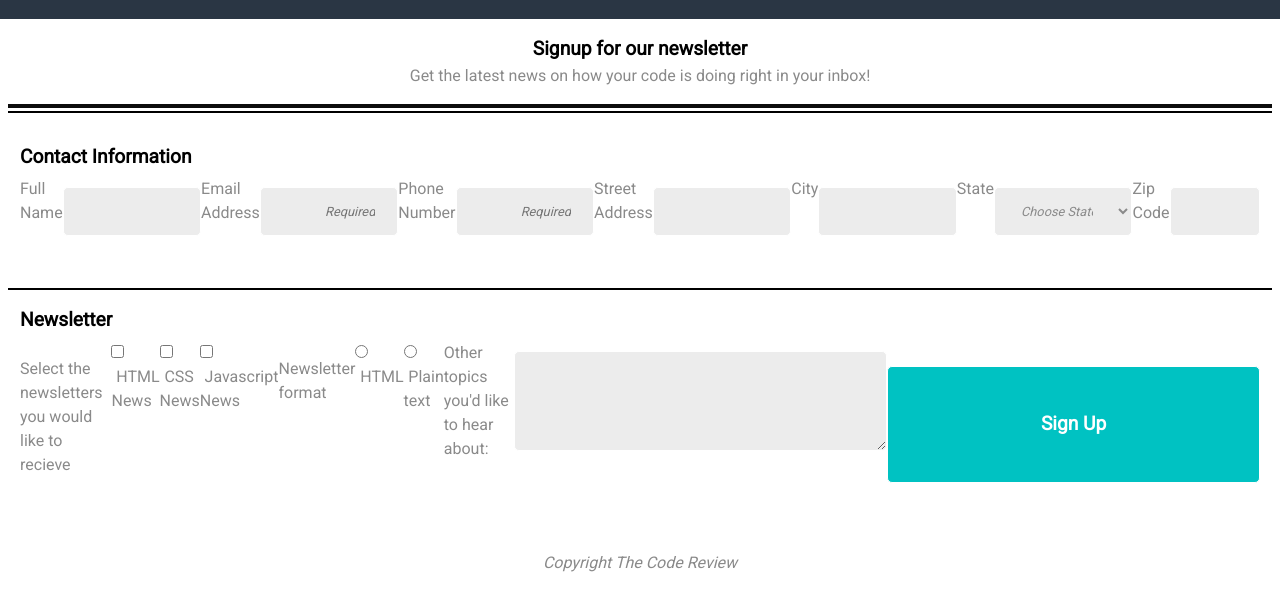
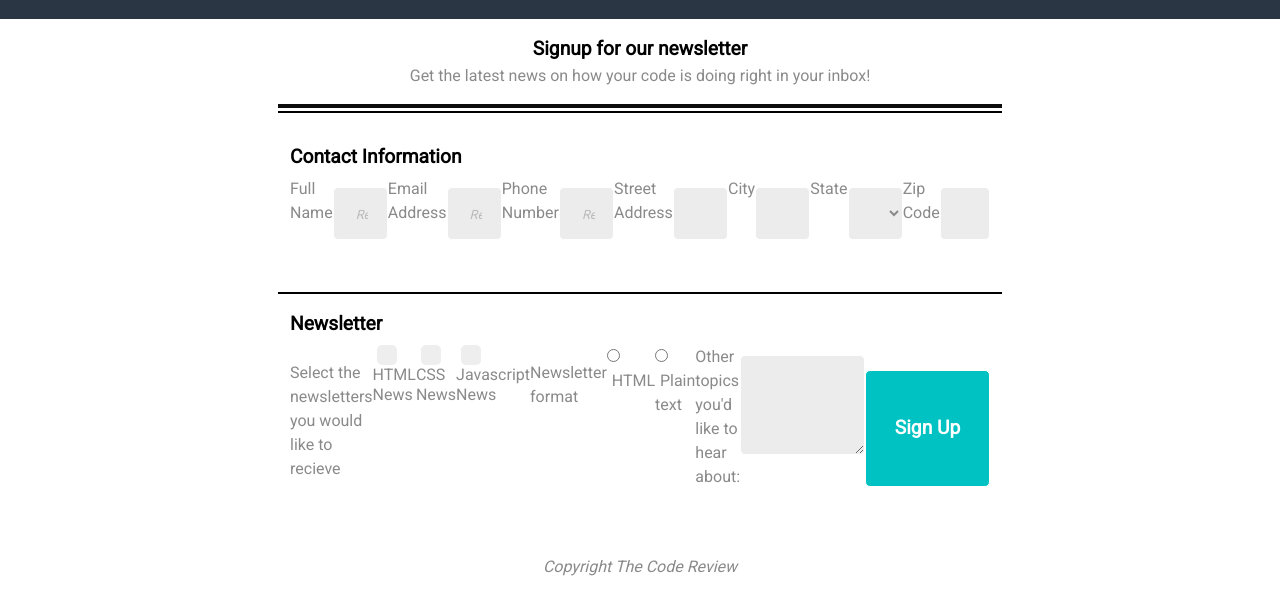
Before and after one commit to Jordanburch101/Techdegree-project-3, a plain HTML site: page index.html in a window 1280 px wide. Shown: the part 56-670 px from the top of the page. Drawn offline with Linux system fonts and the light colour scheme.

Commit message:
created custom checkboxes

```diff
--- a/css/style.css
+++ b/css/style.css
@@ -19,14 +19,7 @@ fieldset {
     border: none;
 }
 
-header {
-    display: flex;
-    flex-direction: column;
-    background-color: rgb(42, 54, 68);
-    color: white;
-    text-transform: uppercase;
-    padding: .5em;
-}
+
 
 h1 {
     font-size: 1.3em;
@@ -64,11 +57,16 @@ textarea {
     border: white solid 1px;
     border-radius: 5px;
     background-color: rgb(236, 236, 236);
+
+
+}
+
+::placeholder {
     text-align: right;
-    font-weight: lighter;
+    font-size: .8em;
     font-style: italic;
-    font-size: .8em;
-
+    color: #bbbbbb;
+    padding-right: 1EM;
 }
 
 #zip {
@@ -91,29 +89,71 @@ button[type="submit"] {
     background-color: rgb(0, 194, 194);
 }
 
-input[type="checkbox"] {
-    background-color: rgb(2, 204, 255);
-}
+/* ======CHECKBOX STYLES======*/
 
-option[value=""][disabled] {
+/* Hide the default checkbox */
+.custom-sq input[type=checkbox] {
     display: none;
 }
 
+/*custom check box */
+.custom-sq {
+font-size: 16px;
+line-height: 20px;
+padding-bottom: 1em;
+}
+
+.custom-sq label {
+cursor: pointer;
+}
+
+.custom-sq label:before {
+display: inline-block;
+width: 20px;
+margin-right: 5px;
+content: "\00a0";
+text-align: center;
+background: #eee;
+border-radius: 5px;
+}
+
+.custom-sq label:hover::before{
+background: #aaa;
+}
+
+/* On check */
+.custom-sq input:checked ~ label:before {
+content: "\2714";
+background: #3f6cb5;
+color: #fff;
+}
+
+/* ======RADIO STYLES======*/
+
+
+
 /* ======CLASS STYLES======*/
+
+.main-header {
+    display: flex;
+    flex-direction: column;
+    background-color: rgb(42, 54, 68);
+    color: white;
+    text-transform: uppercase;
+    padding: .5em;
+}
 
 .container {
     display: flex;
     flex-direction: column;
-    margin: auto;
     flex-wrap: wrap;
-    margin-left: .5em;
-    margin-right: .5em;
+    align-self: center;
 
 }
 
 .col {
     display: flex;
-    width: auto;
+    width: 320px;
 }
 
 
@@ -129,6 +169,8 @@ option[value=""][disabled] {
     font-weight: bold;
 
 }
+
+/* ======BODER STYLES======*/
 
 .double-border {
     background-color: rgb(255, 255, 255);
@@ -176,3 +218,13 @@ button:hover {
     outline: none;
     background-color: rgb(209, 125, 0);
 }
+
+/* ======DESKTOP STYLES======*/
+
+@media (min-width: 768px) {
+
+    .col {
+        width: 720px;
+    }
+
+}
--- a/index.html
+++ b/index.html
@@ -21,13 +21,14 @@
         </div>
 
         <div class="container">
-            <form action="index.html" method="post">
+
+            <form  action="index.html" method="post">
                 <div class="double-border"></div>
                 <fieldset class="col">
                     <legend><span class="title">Contact Information</span></legend>
 
                     <label for="full_name">Full Name</label>
-                    <input type="text" id="full_name" name="user_full_name" required>
+                    <input type="text" id="full_name" name="user_full_name" placeholder="Required" required>
 
                     <label for="email">Email Address</label>
                     <input type="email" id="email" name="user_email"
@@ -115,26 +116,28 @@
                     <input type="text" id="zip" name="user_zip">
                 </fieldset>
 
-                <div class="border_2"></div>
+                <div class="border_2">
+                </div>
 
                 <fieldset class="col">
                     <legend><span class="title">Newsletter</span></legend>
 
                     <h3>Select the newsletters you would like to recieve</h3>
 
-                    <div>
+                    <div class="custom-sq">
                         <input type="checkbox" id="html_news" value="newsletter_html_news"
                         name="user_html_news">
                         <label class="check-label" for="html_news">HTML News</label>
                     </div>
 
-                    <div>
+                    <div class="custom-sq">
                         <input type="checkbox" id="css_news" value="newsletter_css_news"
                         name="user_css_news">
+
                         <label class="check-label" for="css_news">CSS News</label>
                     </div>
 
-                    <div>
+                    <div class="custom-sq">
                         <input type="checkbox" id="javascript_news" value="newsletter_javascript_news"
                         name="user_javascript_news">
                         <label class="check-label" for="javascript_news">Javascript News</label>
@@ -143,13 +146,13 @@
 
                     <h3>Newsletter format</h3>
 
-                    <div>
+                    <div class="raido">
                         <input type="radio" id="html_format" value="format_html"
                         name="format">
                         <label class="check-label" for="html_format">HTML</label>
                     </div>
 
-                    <div>
+                    <div class="raido">
                         <input type="radio" id="plain_text_format" value="format_plain_text"
                         name="format">
                         <label class="check-label" for="plain_text_format">Plain text</label>
@@ -166,7 +169,7 @@
             </form>
         </div>
 
-        <footer>
+        <footer class="container">
             <p>Copyright The Code Review</p>
         </footer>
     </body>
```
